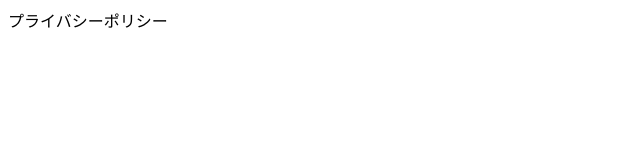
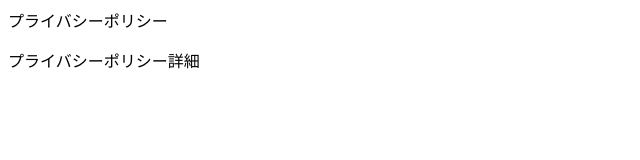
Before and after one commit to nainai0722/privacy-policy-quizApp, a plain HTML site: page index.html in a window 1280 px wide. Shown: the whole page, without its empty margins (0-640 px from the left). Drawn offline with Linux system fonts and the light colour scheme.

Commit message:
文言追加

```diff
--- a/index.html
+++ b/index.html
@@ -1 +1,2 @@
 <p>プライバシーポリシー</p>
+<p>プライバシーポリシー詳細</p>
```
